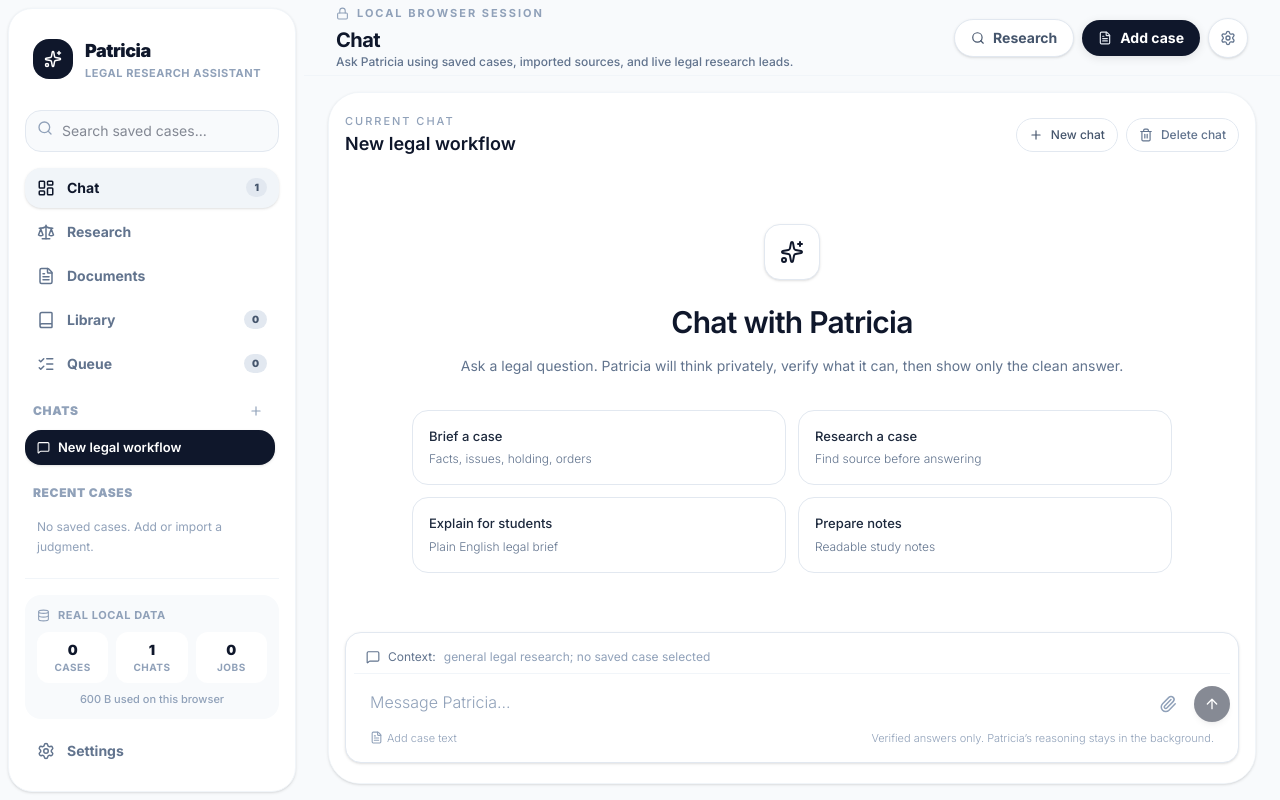
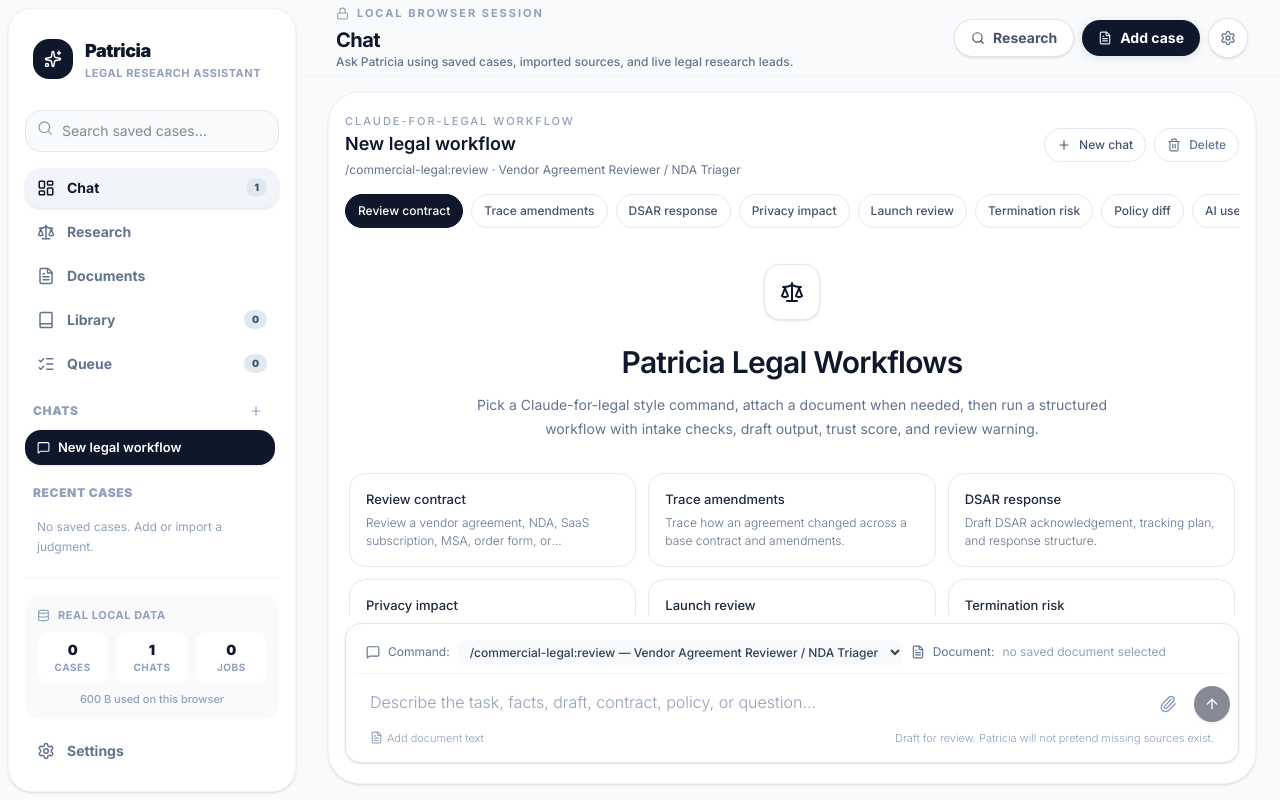
Before and after one commit to imranshiundu/Patricia, a Next.js app: page / in a window 1280 px wide. Built offline with nearby package versions, Linux system fonts and the light colour scheme.

Commit message:
Update Patricia frontend for Claude workflows

```diff
--- a/src/components/PatriciaChat.tsx
+++ b/src/components/PatriciaChat.tsx
@@ -1,9 +1,10 @@
 "use client";
 
-import { ArrowUp, Check, Copy, Edit3, FileText, Loader2, MessageSquare, Paperclip, Plus, Share2, Sparkles, Trash2 } from "lucide-react";
+import { ArrowUp, Check, Copy, Edit3, FileText, Loader2, MessageSquare, Paperclip, Plus, Scale, Share2, Sparkles, Trash2 } from "lucide-react";
 import Link from "next/link";
 import { FormEvent, useEffect, useMemo, useRef, useState } from "react";
 import { getPatriciaCases, PatriciaCaseRecord } from "@/lib/patricia-storage";
+import { PATRICIA_LEGAL_COMMANDS } from "@/lib/patricia-skills/registry";
 import {
   createChatSession,
   deleteChatSession,
@@ -16,13 +17,10 @@
 } from "@/lib/patricia-chat-sessions";
 
 const MAX_CONTEXT_CHARS = 60_000;
+const QUICK_COMMANDS = PATRICIA_LEGAL_COMMANDS.slice(0, 12);
 
 function cleanVisibleAnswer(value: string) {
-  return value
-    .replace(/^#{1,6}\s+/gm, "")
-    .replace(/^Sources returned[\s\S]*$/im, "")
-    .replace(/\n{3,}/g, "\n\n")
-    .trim();
+  return value.replace(/^#{1,6}\s+/gm, "").replace(/^Sources returned[\s\S]*$/im, "").replace(/\n{3,}/g, "\n\n").trim();
 }
 
 export function PatriciaChat() {
@@ -30,16 +28,19 @@
   const [input, setInput] = useState("");
   const [cases, setCases] = useState<PatriciaCaseRecord[]>([]);
   const [selectedCaseId, setSelectedCaseId] = useState<string>("");
+  const [selectedCommand, setSelectedCommand] = useState<string>(QUICK_COMMANDS[0]?.command || "");
   const [isSending, setIsSending] = useState(false);
   const [researchStage, setResearchStage] = useState("");
   const [error, setError] = useState("");
   const bottomRef = useRef<HTMLDivElement | null>(null);
 
   const messages = session?.messages || [];
+  const activeCommand = useMemo(() => PATRICIA_LEGAL_COMMANDS.find((item) => item.command === selectedCommand) || QUICK_COMMANDS[0], [selectedCommand]);
 
   useEffect(() => {
     const active = getOrCreateActiveSession();
     setSession(active);
+    setSelectedCommand(active.selectedCommand || QUICK_COMMANDS[0]?.command || "");
 
     const syncCases = () => {
       const records = getPatriciaCases();
@@ -47,7 +48,11 @@
       setSelectedCaseId((current) => current || active.selectedCaseId || records[0]?.id || "");
     };
 
-    const syncSession = () => setSession(getOrCreateActiveSession());
+    const syncSession = () => {
+      const next = getOrCreateActiveSession();
+      setSession(next);
+      if (next.selectedCommand) setSelectedCommand(next.selectedCommand);
+    };
 
     syncCases();
     window.addEventListener("patricia:cases-updated", syncCases);
@@ -71,8 +76,8 @@
   const selectedCaseText = useMemo(() => (selectedCase?.fullText || selectedCase?.textPreview || "").slice(0, MAX_CONTEXT_CHARS), [selectedCase]);
 
   function persistSession(nextMessages: PatriciaChatMessage[], title?: string) {
-    const base = session || createChatSession(title || "New legal research chat");
-    const updated = upsertChatSession({ ...base, title: title || base.title, selectedCaseId, messages: nextMessages });
+    const base = session || createChatSession(title || "New legal workflow");
+    const updated = upsertChatSession({ ...base, title: title || base.title, selectedCaseId, selectedCommand, messages: nextMessages });
     setSession(updated);
     return updated;
   }
@@ -95,17 +100,17 @@
     setInput("");
     setError("");
     setIsSending(true);
-    setResearchStage("Planning research...");
+    setResearchStage("Loading selected legal skill...");
 
     try {
-      setResearchStage("Checking local case context and trusted legal sources...");
+      setResearchStage(`${activeCommand?.agent || "Legal agent"} is checking task inputs...`);
       const response = await fetch("/api/patricia/chat", {
         method: "POST",
         headers: { "Content-Type": "application/json" },
-        body: JSON.stringify({ question, caseText: selectedCaseText, caseTitle: selectedCase?.title || "", citation: selectedCase?.citation || "", previousMessages: withUser.slice(-8) }),
+        body: JSON.stringify({ question, command: selectedCommand, caseText: selectedCaseText, caseTitle: selectedCase?.title || "", citation: selectedCase?.citation || "", previousMessages: withUser.slice(-8) }),
       });
 
-      setResearchStage("Studying the material and verifying the answer...");
+      setResearchStage("Drafting and verifying workflow output...");
       const data = await response.json();
       if (!response.ok) throw new Error(data.error || "Patricia could not answer right now.");
 
@@ -115,6 +120,7 @@
         content: cleanVisibleAnswer(data.content || "I could not produce an answer from the available context."),
         createdAt: new Date().toISOString(),
         sources: data.sources || [],
+        skill: { command: data.skill?.command, plugin: data.skill?.plugin, agent: data.skill?.agent, stage: data.skill?.stage, sourceQuality: data.sourceQuality, trustScore: data.trustScore, confidence: data.confidence, releaseSafe: data.releaseSafe, shouldAbstain: data.shouldAbstain, missingInputs: data.skill?.missingInputs || [] },
       };
 
       persistSession([...withUser, assistantMessage], title);
@@ -128,8 +134,10 @@
     }
   }
 
-  function usePrompt(prompt: string) {
+  function useCommand(command: string, prompt: string) {
+    setSelectedCommand(command);
     setInput(prompt);
+    if (session) upsertChatSession({ ...session, selectedCommand: command });
   }
 
   function clearCurrentChat() {
@@ -149,72 +157,59 @@
 
   return (
     <div className="flex h-full min-h-0 flex-col overflow-hidden bg-white">
-      <div className="mx-auto flex w-full max-w-5xl flex-1 flex-col overflow-hidden px-4 pt-5">
+      <div className="mx-auto flex w-full max-w-6xl flex-1 flex-col overflow-hidden px-4 pt-5">
         <div className="mb-4 flex items-center justify-between gap-3">
           <div className="min-w-0">
-            <p className="text-[11px] font-medium uppercase tracking-[0.18em] text-slate-400">Current chat</p>
-            <h1 className="truncate text-lg font-semibold text-slate-900">{session?.title || "New legal research chat"}</h1>
+            <p className="text-[11px] font-medium uppercase tracking-[0.18em] text-slate-400">Claude-for-legal workflow</p>
+            <h1 className="truncate text-lg font-semibold text-slate-900">{session?.title || "New legal workflow"}</h1>
+            {activeCommand && <p className="mt-1 truncate text-xs text-slate-500">{activeCommand.command} · {activeCommand.agent}</p>}
           </div>
           <div className="flex gap-2">
             <button type="button" onClick={startNewChat} className="inline-flex items-center gap-2 rounded-full border border-slate-200 bg-white px-3 py-2 text-xs font-medium text-slate-600 hover:bg-slate-50"><Plus size={14} /> New chat</button>
-            <button type="button" onClick={clearCurrentChat} className="inline-flex items-center gap-2 rounded-full border border-slate-200 bg-white px-3 py-2 text-xs font-medium text-slate-500 hover:bg-slate-50 hover:text-slate-800"><Trash2 size={14} /> Delete chat</button>
+            <button type="button" onClick={clearCurrentChat} className="inline-flex items-center gap-2 rounded-full border border-slate-200 bg-white px-3 py-2 text-xs font-medium text-slate-500 hover:bg-slate-50 hover:text-slate-800"><Trash2 size={14} /> Delete</button>
           </div>
+        </div>
+
+        <div className="mb-3 flex gap-2 overflow-x-auto pb-2">
+          {QUICK_COMMANDS.map((command) => <button key={command.command} type="button" onClick={() => useCommand(command.command, command.promptFrame)} className={`flex-shrink-0 rounded-full border px-3 py-2 text-xs font-medium transition ${selectedCommand === command.command ? "border-slate-900 bg-slate-900 text-white" : "border-slate-200 bg-white text-slate-600 hover:bg-slate-50"}`}>{command.userButton}</button>)}
         </div>
 
         <div className="flex-1 overflow-y-auto px-1 py-4">
           {messages.length === 0 ? (
             <div className="flex min-h-full flex-col items-center justify-center text-center">
-              <div className="mb-6 flex h-14 w-14 items-center justify-center rounded-2xl border border-slate-200 bg-white shadow-sm"><Sparkles size={24} className="text-slate-900" /></div>
-              <h2 className="mb-3 text-3xl font-semibold leading-tight tracking-tight text-slate-900">Chat with Patricia</h2>
-              <p className="mx-auto mb-8 max-w-2xl text-sm leading-6 text-slate-500">Ask a legal question. Patricia will think privately, verify what it can, then show only the clean answer.</p>
-              <div className="grid w-full max-w-[760px] grid-cols-1 gap-3 sm:grid-cols-2">
-                <SuggestionCard title="Brief a case" sub="Facts, issues, holding, orders" onClick={() => usePrompt("Brief me on this case carefully. Only state verified facts. ")} />
-                <SuggestionCard title="Research a case" sub="Find source before answering" onClick={() => usePrompt("Research this case carefully and tell me what is verified and what still needs checking: ")} />
-                <SuggestionCard title="Explain for students" sub="Plain English legal brief" onClick={() => usePrompt("Explain this legal issue for a law student in clear, simple language.")} />
-                <SuggestionCard title="Prepare notes" sub="Readable study notes" onClick={() => usePrompt("Prepare clean study notes from the selected case.")} />
+              <div className="mb-6 flex h-14 w-14 items-center justify-center rounded-2xl border border-slate-200 bg-white shadow-sm"><Scale size={24} className="text-slate-900" /></div>
+              <h2 className="mb-3 text-3xl font-semibold leading-tight tracking-tight text-slate-900">Patricia Legal Workflows</h2>
+              <p className="mx-auto mb-8 max-w-2xl text-sm leading-6 text-slate-500">Pick a Claude-for-legal style command, attach a document when needed, then run a structured workflow with intake checks, draft output, trust score, and review warning.</p>
+              <div className="grid w-full max-w-[900px] grid-cols-1 gap-3 sm:grid-cols-2 lg:grid-cols-3">
+                {QUICK_COMMANDS.slice(0, 6).map((command) => <SuggestionCard key={command.command} title={command.userButton} sub={command.shortDescription} onClick={() => useCommand(command.command, command.promptFrame)} />)}
               </div>
             </div>
           ) : (
             <div className="space-y-6 pb-4">
               {messages.map((message) => <MessageBubble key={message.id} message={message} onUpdate={updateMessageContent} />)}
-              {isSending && (
-                <div className="flex items-start gap-3">
-                  <div className="flex h-8 w-8 items-center justify-center rounded-full bg-slate-900 text-white"><Loader2 size={15} className="animate-spin" /></div>
-                  <div className="rounded-2xl border border-slate-200 bg-white px-4 py-3 text-sm text-slate-500 shadow-sm">
-                    <p className="font-medium text-slate-700">Patricia is researching and verifying...</p>
-                    <p className="mt-1 text-xs">{researchStage || "Preparing answer..."}</p>
-                  </div>
-                </div>
-              )}
+              {isSending && <div className="flex items-start gap-3"><div className="flex h-8 w-8 items-center justify-center rounded-full bg-slate-900 text-white"><Loader2 size={15} className="animate-spin" /></div><div className="rounded-2xl border border-slate-200 bg-white px-4 py-3 text-sm text-slate-500 shadow-sm"><p className="font-medium text-slate-700">Patricia is running the selected workflow...</p><p className="mt-1 text-xs">{researchStage || "Preparing answer..."}</p></div></div>}
               <div ref={bottomRef} />
             </div>
           )}
         </div>
       </div>
 
-      <div className="mx-auto w-full max-w-5xl flex-shrink-0 px-4 pb-5 pt-2">
+      <div className="mx-auto w-full max-w-6xl flex-shrink-0 px-4 pb-5 pt-2">
         <form onSubmit={submitMessage} className="rounded-2xl border border-slate-200 bg-white p-2 shadow-sm">
-          <div className="flex items-center gap-2 border-b border-slate-100 px-3 py-2 text-xs text-slate-500">
-            <MessageSquare size={14} />
-            <span>Context:</span>
-            {cases.length > 0 ? (
-              <select value={selectedCaseId} onChange={(event) => setSelectedCaseId(event.target.value)} className="max-w-[420px] truncate rounded-lg bg-slate-50 px-2 py-1 text-xs font-medium text-slate-700 outline-none">
-                <option value="">general legal research</option>
-                {cases.map((item) => <option key={item.id} value={item.id}>{item.title}</option>)}
-              </select>
-            ) : <span className="text-slate-400">general legal research; no saved case selected</span>}
-            {selectedCaseText && <span className="ml-auto hidden text-slate-400 sm:inline">{selectedCaseText.length.toLocaleString()} chars ready</span>}
+          <div className="grid gap-2 border-b border-slate-100 px-3 py-2 text-xs text-slate-500 md:grid-cols-[1fr_1fr]">
+            <label className="flex items-center gap-2"><MessageSquare size={14} /><span>Command:</span><select value={selectedCommand} onChange={(event) => setSelectedCommand(event.target.value)} className="min-w-0 flex-1 truncate rounded-lg bg-slate-50 px-2 py-1 text-xs font-medium text-slate-700 outline-none">{PATRICIA_LEGAL_COMMANDS.map((item) => <option key={item.command} value={item.command}>{item.command} — {item.agent}</option>)}</select></label>
+            <label className="flex items-center gap-2"><FileText size={14} /><span>Document:</span>{cases.length > 0 ? <select value={selectedCaseId} onChange={(event) => setSelectedCaseId(event.target.value)} className="min-w-0 flex-1 truncate rounded-lg bg-slate-50 px-2 py-1 text-xs font-medium text-slate-700 outline-none"><option value="">no document selected</option>{cases.map((item) => <option key={item.id} value={item.id}>{item.title}</option>)}</select> : <span className="text-slate-400">no saved document selected</span>}</label>
           </div>
 
           <div className="flex items-end gap-2">
-            <textarea value={input} onChange={(event) => setInput(event.target.value)} onKeyDown={(event) => { if (event.key === "Enter" && !event.shiftKey) { event.preventDefault(); submitMessage(); } }} rows={1} placeholder="Message Patricia..." className="max-h-40 min-h-[54px] flex-1 resize-none bg-transparent px-4 py-4 text-base font-light outline-none placeholder:text-slate-400" />
-            <Link href="/documents" className="mb-2 flex h-9 w-9 items-center justify-center rounded-full text-slate-400 transition hover:bg-slate-100 hover:text-slate-700" aria-label="Add case"><Paperclip size={18} /></Link>
+            <textarea value={input} onChange={(event) => setInput(event.target.value)} onKeyDown={(event) => { if (event.key === "Enter" && !event.shiftKey) { event.preventDefault(); submitMessage(); } }} rows={1} placeholder="Describe the task, facts, draft, contract, policy, or question..." className="max-h-40 min-h-[54px] flex-1 resize-none bg-transparent px-4 py-4 text-base font-light outline-none placeholder:text-slate-400" />
+            <Link href="/documents" className="mb-2 flex h-9 w-9 items-center justify-center rounded-full text-slate-400 transition hover:bg-slate-100 hover:text-slate-700" aria-label="Add document"><Paperclip size={18} /></Link>
             <button type="submit" disabled={!input.trim() || isSending} className="mb-2 flex h-9 w-9 items-center justify-center rounded-full bg-slate-900 text-white shadow-md transition hover:bg-slate-800 active:scale-95 disabled:cursor-not-allowed disabled:opacity-50" aria-label="Send message">{isSending ? <Loader2 size={16} className="animate-spin" /> : <ArrowUp size={16} />}</button>
           </div>
 
           <div className="flex items-center justify-between px-4 pb-2 text-[11px] font-light text-slate-400">
-            <Link href="/documents" className="flex items-center gap-1 hover:text-slate-700"><FileText size={13} /> Add case text</Link>
-            <span>{error || "Verified answers only. Patricia’s reasoning stays in the background."}</span>
+            <Link href="/documents" className="flex items-center gap-1 hover:text-slate-700"><FileText size={13} /> Add document text</Link>
+            <span>{error || "Draft for review. Patricia will not pretend missing sources exist."}</span>
           </div>
         </form>
       </div>
@@ -228,37 +223,18 @@
   const [isEditing, setIsEditing] = useState(false);
   const [draft, setDraft] = useState(message.content);
 
-  async function copyText() {
-    await navigator.clipboard.writeText(message.content);
-    setCopied(true);
-    setTimeout(() => setCopied(false), 1200);
-  }
-
-  async function shareText() {
-    if (navigator.share) {
-      await navigator.share({ title: "Patricia legal answer", text: message.content });
-    } else {
-      await copyText();
-    }
-  }
-
-  function saveEdit() {
-    onUpdate(message.id, draft.trim() || message.content);
-    setIsEditing(false);
-  }
+  async function copyText() { await navigator.clipboard.writeText(message.content); setCopied(true); setTimeout(() => setCopied(false), 1200); }
+  async function shareText() { if (navigator.share) await navigator.share({ title: "Patricia answer", text: message.content }); else await copyText(); }
+  function saveEdit() { onUpdate(message.id, draft.trim() || message.content); setIsEditing(false); }
 
   return (
     <div className={`group flex items-start gap-3 ${isUser ? "justify-end" : "justify-start"}`}>
       {!isUser && <div className="flex h-8 w-8 flex-shrink-0 items-center justify-center rounded-full bg-slate-900 text-white"><Sparkles size={15} /></div>}
-      <article className={`max-w-[min(860px,88%)] rounded-2xl px-5 py-4 text-[15px] font-light leading-7 shadow-sm ${isUser ? "bg-slate-900 text-white" : "border border-slate-200 bg-white text-slate-800"}`}>
-        {isEditing ? (
-          <div className="space-y-3">
-            <textarea value={draft} onChange={(event) => setDraft(event.target.value)} className="min-h-[160px] w-full resize-y rounded-xl border border-slate-200 bg-white p-3 text-sm leading-6 text-slate-800 outline-none focus:ring-2 focus:ring-slate-900" />
-            <div className="flex justify-end gap-2"><button onClick={() => setIsEditing(false)} className="rounded-full border border-slate-200 px-3 py-1.5 text-xs font-medium text-slate-500">Cancel</button><button onClick={saveEdit} className="rounded-full bg-slate-900 px-3 py-1.5 text-xs font-medium text-white">Save</button></div>
-          </div>
-        ) : (
-          <div className="whitespace-pre-wrap">{cleanVisibleAnswer(message.content)}</div>
-        )}
+      <article className={`max-w-[min(900px,88%)] rounded-2xl px-5 py-4 text-[15px] font-light leading-7 shadow-sm ${isUser ? "bg-slate-900 text-white" : "border border-slate-200 bg-white text-slate-800"}`}>
+        {!isUser && message.skill && <div className="mb-3 flex flex-wrap gap-2 border-b border-slate-100 pb-3 text-[11px] font-medium text-slate-500">{message.skill.command && <span className="rounded-full bg-slate-50 px-2 py-1">{message.skill.command}</span>}{message.skill.confidence && <span className="rounded-full bg-slate-50 px-2 py-1">confidence: {message.skill.confidence}</span>}{typeof message.skill.trustScore === "number" && <span className="rounded-full bg-slate-50 px-2 py-1">trust: {message.skill.trustScore}</span>}{message.skill.releaseSafe === false && <span className="rounded-full bg-slate-900 px-2 py-1 text-white">review required</span>}</div>}
+        {isEditing ? <div className="space-y-3"><textarea value={draft} onChange={(event) => setDraft(event.target.value)} className="min-h-[160px] w-full resize-y rounded-xl border border-slate-200 bg-white p-3 text-sm leading-6 text-slate-800 outline-none focus:ring-2 focus:ring-slate-900" /><div className="flex justify-end gap-2"><button onClick={() => setIsEditing(false)} className="rounded-full border border-slate-200 px-3 py-1.5 text-xs font-medium text-slate-500">Cancel</button><button onClick={saveEdit} className="rounded-full bg-slate-900 px-3 py-1.5 text-xs font-medium text-white">Save</button></div></div> : <div className="whitespace-pre-wrap">{cleanVisibleAnswer(message.content)}</div>}
+        {!isUser && Boolean(message.skill?.missingInputs?.length) && <div className="mt-3 rounded-xl bg-slate-50 p-3 text-xs text-slate-600"><strong>Missing inputs:</strong> {message.skill?.missingInputs?.join(", ")}</div>}
+        {!isUser && Boolean(message.sources?.length) && <div className="mt-3 rounded-xl bg-slate-50 p-3 text-xs text-slate-600"><strong>Sources:</strong> {message.sources?.map((source) => source.title).join("; ")}</div>}
         <div className={`mt-3 flex items-center gap-1 border-t pt-2 ${isUser ? "border-white/10" : "border-slate-100"}`}>
           <button type="button" onClick={copyText} className={`inline-flex items-center gap-1 rounded-full px-2 py-1 text-[11px] font-medium ${isUser ? "text-white/70 hover:bg-white/10" : "text-slate-400 hover:bg-slate-50 hover:text-slate-700"}`}>{copied ? <Check size={12} /> : <Copy size={12} />} {copied ? "Copied" : "Copy"}</button>
           <button type="button" onClick={() => setIsEditing(true)} className={`inline-flex items-center gap-1 rounded-full px-2 py-1 text-[11px] font-medium ${isUser ? "text-white/70 hover:bg-white/10" : "text-slate-400 hover:bg-slate-50 hover:text-slate-700"}`}><Edit3 size={12} /> Edit</button>
@@ -270,5 +246,5 @@
 }
 
 function SuggestionCard({ title, sub, onClick }: { title: string; sub: string; onClick: () => void }) {
-  return <button type="button" onClick={onClick} className="rounded-2xl border border-slate-200 bg-white p-4 text-left transition-colors hover:bg-slate-50 active:scale-[0.99]"><h4 className="mb-1 text-[13px] font-medium text-slate-800">{title}</h4><p className="truncate text-[12px] font-light text-slate-500">{sub}</p></button>;
+  return <button type="button" onClick={onClick} className="rounded-2xl border border-slate-200 bg-white p-4 text-left transition-colors hover:bg-slate-50 active:scale-[0.99]"><h4 className="mb-1 text-[13px] font-medium text-slate-800">{title}</h4><p className="line-clamp-2 text-[12px] font-light text-slate-500">{sub}</p></button>;
 }
```
